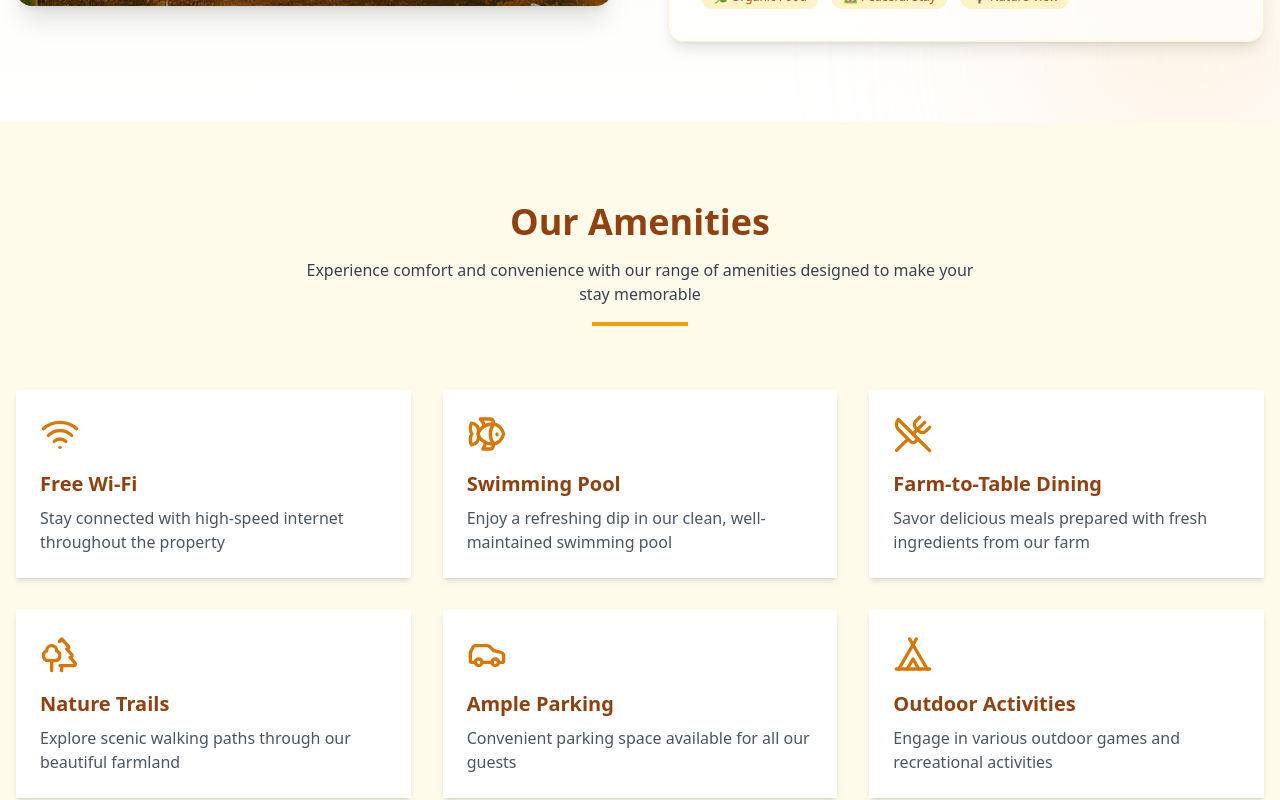
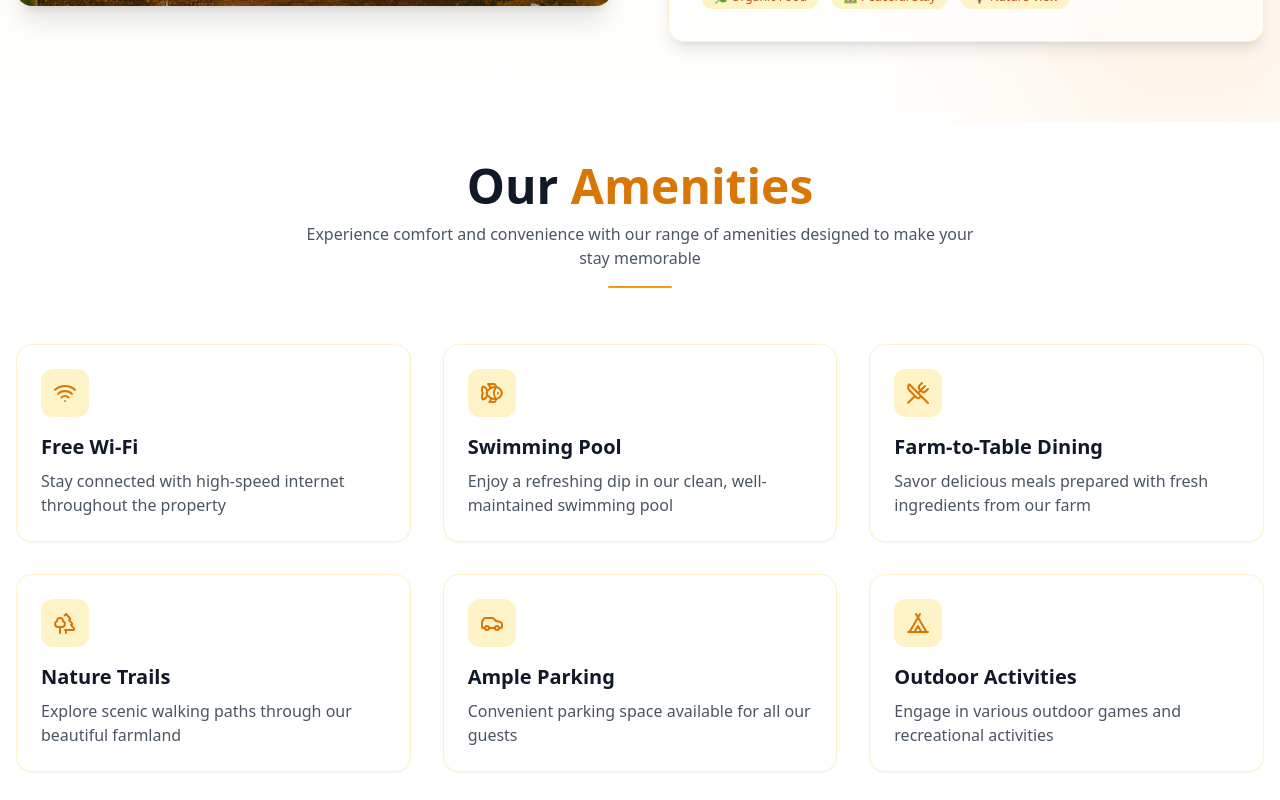
Before and after one commit to SurajV2000/Varsha-farm-house, a React (Vite) app in the folder varsha-farm-house/: page / in a window 1280 px wide. Shown: the part 1440-2240 px from the top of the page. Built offline with nearby package versions, Linux system fonts and the light colour scheme.

Commit message:
Refactor Amenities component for improved styling

```diff
--- a/varsha-farm-house/src/components/Amenities.jsx
+++ b/varsha-farm-house/src/components/Amenities.jsx
@@ -11,36 +11,36 @@ import { motion } from "framer-motion";
 const Amenities = () => {
   const amenities = [
     {
-      icon: <Wifi className="h-10 w-10 text-amber-600" />,
+      icon: <Wifi className="h-6 w-6" />,
       title: "Free Wi-Fi",
       description:
         "Stay connected with high-speed internet throughout the property",
     },
     {
-      icon: <Swimming className="h-10 w-10 text-amber-600" />,
+      icon: <Swimming className="h-6 w-6" />,
       title: "Swimming Pool",
       description:
         "Enjoy a refreshing dip in our clean, well-maintained swimming pool",
     },
     {
-      icon: <UtensilsCrossed className="h-10 w-10 text-amber-600" />,
+      icon: <UtensilsCrossed className="h-6 w-6" />,
       title: "Farm-to-Table Dining",
       description:
         "Savor delicious meals prepared with fresh ingredients from our farm",
     },
     {
-      icon: <Trees className="h-10 w-10 text-amber-600" />,
+      icon: <Trees className="h-6 w-6" />,
       title: "Nature Trails",
       description:
         "Explore scenic walking paths through our beautiful farmland",
     },
     {
-      icon: <Car className="h-10 w-10 text-amber-600" />,
+      icon: <Car className="h-6 w-6" />,
       title: "Ample Parking",
       description: "Convenient parking space available for all our guests",
     },
     {
-      icon: <Tent className="h-10 w-10 text-amber-600" />,
+      icon: <Tent className="h-6 w-6" />,
       title: "Outdoor Activities",
       description:
         "Engage in various outdoor games and recreational activities",
@@ -48,41 +48,66 @@ const Amenities = () => {
   ];
 
   return (
-    <section id="amenities" className="py-20 bg-amber-50">
+    <section
+      id="amenities"
+      className="py-10 bg-white"
+    >
+
       <div className="container mx-auto px-4">
-        <div className="text-center mb-16">
-          <h2 className="text-3xl md:text-4xl font-bold text-amber-800 mb-4">
-            Our Amenities
+
+        {/* Heading */}
+        <div className="text-center mb-14">
+          <h2 className="text-3xl sm:text-4xl md:text-5xl font-bold text-gray-900 mb-3">
+            Our <span className="text-amber-600">Amenities</span>
           </h2>
-          <p className="text-gray-700 max-w-2xl mx-auto">
+
+          <p className="text-gray-600 max-w-2xl mx-auto text-sm sm:text-base">
             Experience comfort and convenience with our range of amenities
             designed to make your stay memorable
           </p>
-          <div className="w-24 h-1 bg-amber-500 mx-auto mt-4"></div>
+
+          <div className="w-16 h-[2px] bg-amber-500 mx-auto mt-4 rounded-full" />
         </div>
 
-        <div className="grid md:grid-cols-2 lg:grid-cols-3 gap-8">
+        {/* Cards */}
+        <div className="grid sm:grid-cols-2 lg:grid-cols-3 gap-6 md:gap-8">
+
           {amenities.map((amenity, index) => (
             <motion.div
               key={index}
-              initial={{ opacity: 0, y: 20 }}
+              initial={{ opacity: 0, y: 30 }}
               whileInView={{ opacity: 1, y: 0 }}
-              transition={{ duration: 0.5, delay: index * 0.1 }}
+              transition={{ duration: 0.5, delay: index * 0.08 }}
               viewport={{ once: true }}
-              whileHover={{ y: -5, transition: { duration: 0.2 } }}
-              className="bg-white p-6 rounded-lg shadow-md hover:shadow-lg transition-shadow"
+              whileHover={{ y: -6 }}
+              className="group relative bg-white p-6 rounded-2xl border border-amber-100 shadow-sm hover:shadow-lg transition-all duration-300"
             >
-              <div className="mb-4">{amenity.icon}</div>
-              <h3 className="text-xl font-semibold text-amber-800 mb-2">
+
+              {/* Icon Box */}
+              <div className="w-12 h-12 flex items-center justify-center rounded-xl bg-amber-100 text-amber-600 mb-4 group-hover:scale-110 transition">
+                {amenity.icon}
+              </div>
+
+              {/* Title */}
+              <h3 className="text-lg md:text-xl font-semibold text-gray-900 mb-2">
                 {amenity.title}
               </h3>
-              <p className="text-gray-600">{amenity.description}</p>
+
+              {/* Description */}
+              <p className="text-gray-600 text-sm md:text-base leading-relaxed">
+                {amenity.description}
+              </p>
+
+              {/* Hover Border */}
+              <div className="absolute inset-0 rounded-2xl border border-transparent group-hover:border-amber-300 transition" />
+
             </motion.div>
           ))}
+
         </div>
       </div>
     </section>
   );
-}
+};
 
 export default Amenities;
```
